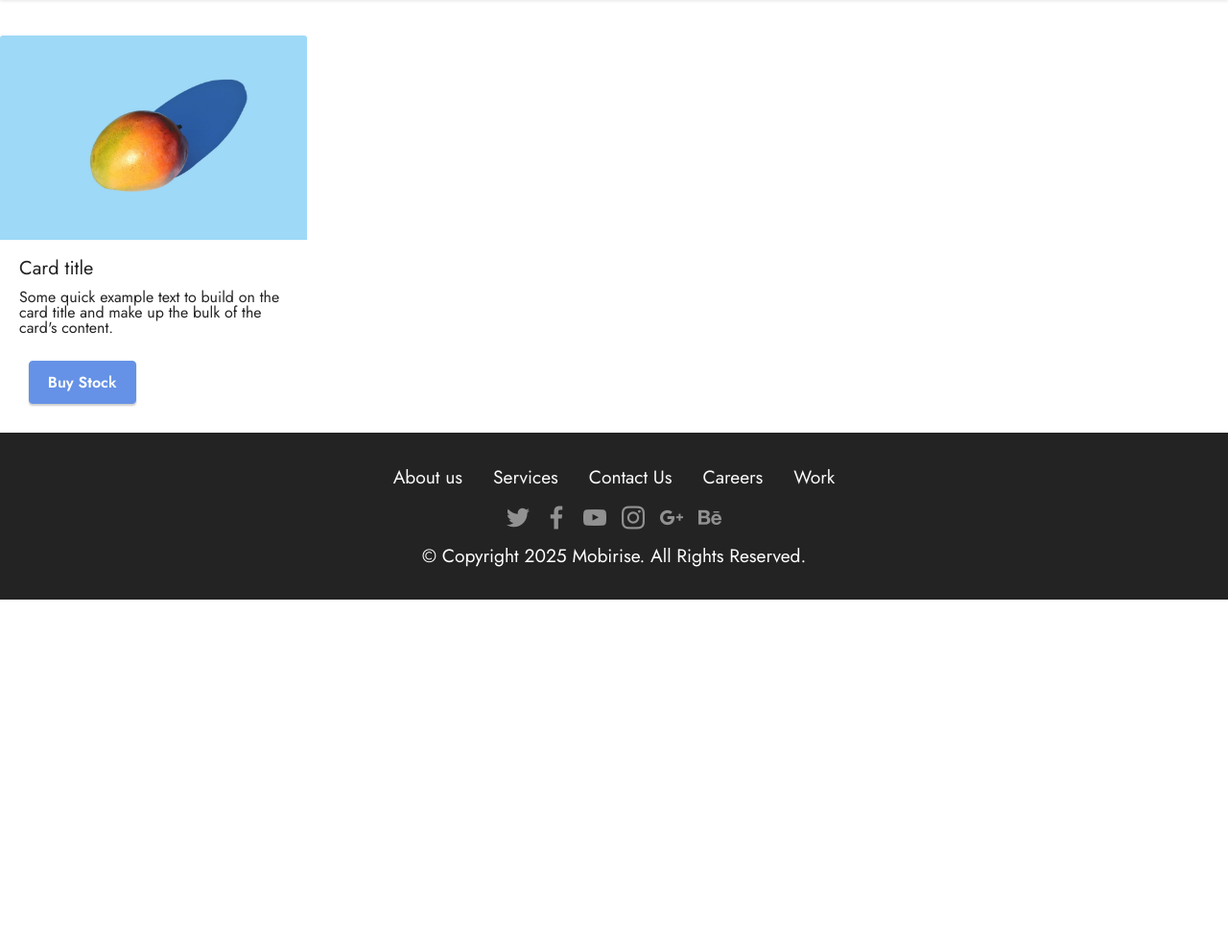
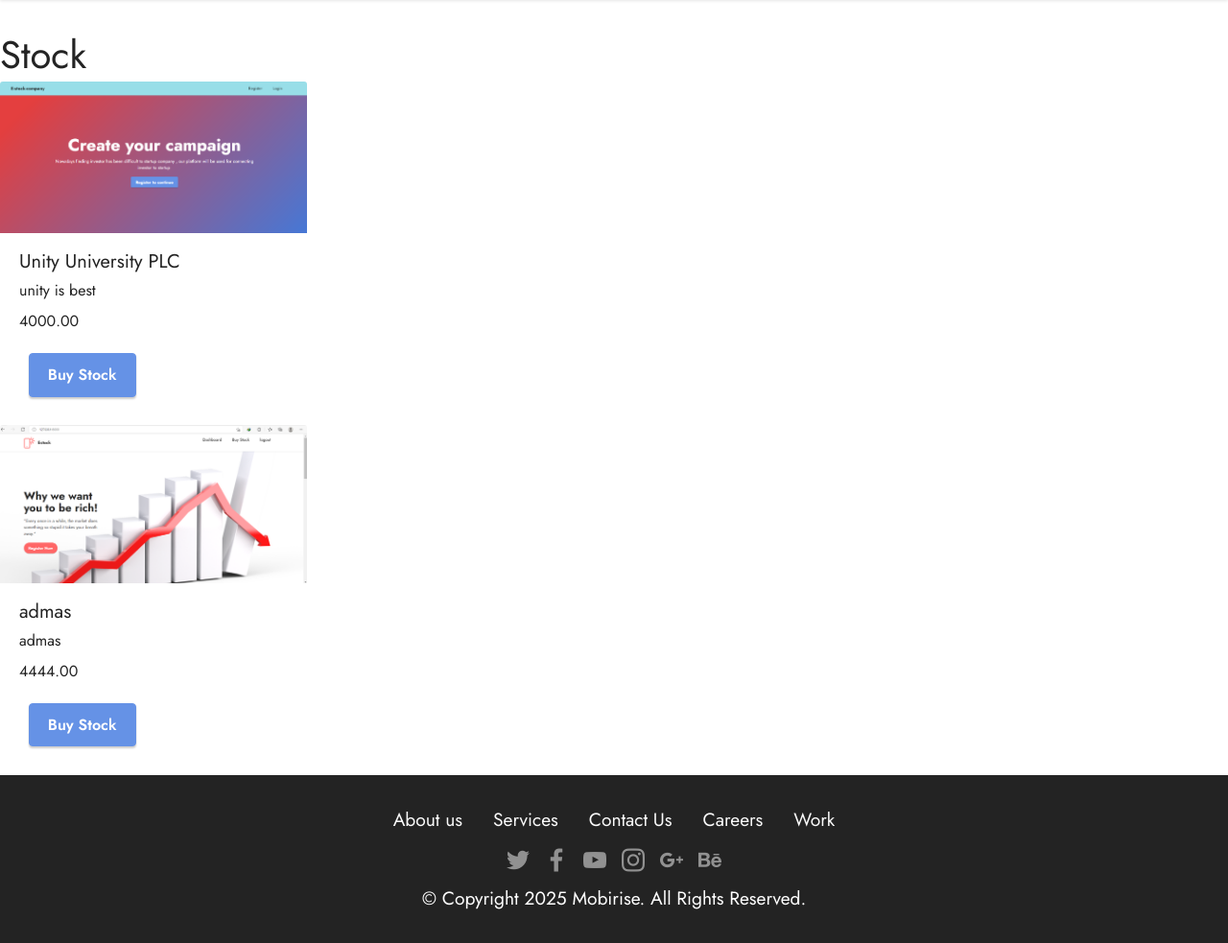
Before and after one commit to kirubel12/Ecomm-stock, a Django app: page /buy in a window 1280 px wide. Shown: the part 71-1054 px from the top of the page at 96% size. Before the commit the page ends 696 px from the top, so only its background shows below. Run offline with Django 3.2, Linux system fonts and the light colour scheme; data comes from the database, SQL or seed files in the repository; both versions use the stored data as it was after the commit; some libraries are stand-ins or nearby versions.

Commit message:
Images will show on the investor buy stock

```diff
--- a/Investors/views.py
+++ b/Investors/views.py
@@ -1,7 +1,7 @@
 from django.shortcuts import render, redirect
 from django.contrib.auth.models import User
 from django.contrib.auth import authenticate, login, logout
-
+from company.models import PostModel
 
 def Home(request):
     return render(request, 'investor/index.html')
@@ -51,7 +51,9 @@ def Dashboard(request):
 
 
 def Buystock(request):
-    return render(request, 'investor/buy_stock.html')
+    Stocks = PostModel.objects.all()
+    context = {'stocks':Stocks}
+    return render(request, 'investor/buy_stock.html', context)
 
 
 def Logoutuser(request):
--- a/templates/investor/buy_stock.html
+++ b/templates/investor/buy_stock.html
@@ -1,14 +1,18 @@
-{% extends '../investor/base.html' %}
+{% extends 'investor/base.html' %}
 {% load static %}
 {% block content %}
 <br><br>
+    <h1>Stock</h1>
+    {% for stock in stocks %}
 <div class="card" style="width: 20rem; border:2px;">
-    <img src="{% static '../../static/assets/images/features2.jpg' %}" class="card-img-top">
+    <img src="{{ stock.logo.url }}" class="card-img-top">
     <div class="card-body">
-      <h5 class="card-title">Card title</h5>
-      <p class="card-text">Some quick example text to build on the card title and make up the bulk of the card's content.</p>
+      <h5 class="card-title">{{ stock.name }}</h5>
+      <p class="card-text">{{ stock.bio }}</p>
+        <p>{{ stock.price }}</p>
       <a href="#" class="btn btn-primary">Buy Stock</a>
     </div>
   </div>
 
+    {% endfor %}
 {% endblock %}
```
Also changed, not shown: db.sqlite3, static/images/images/posty/Capture.PNG (added), static/images/images/posty/start.PNG (added).
